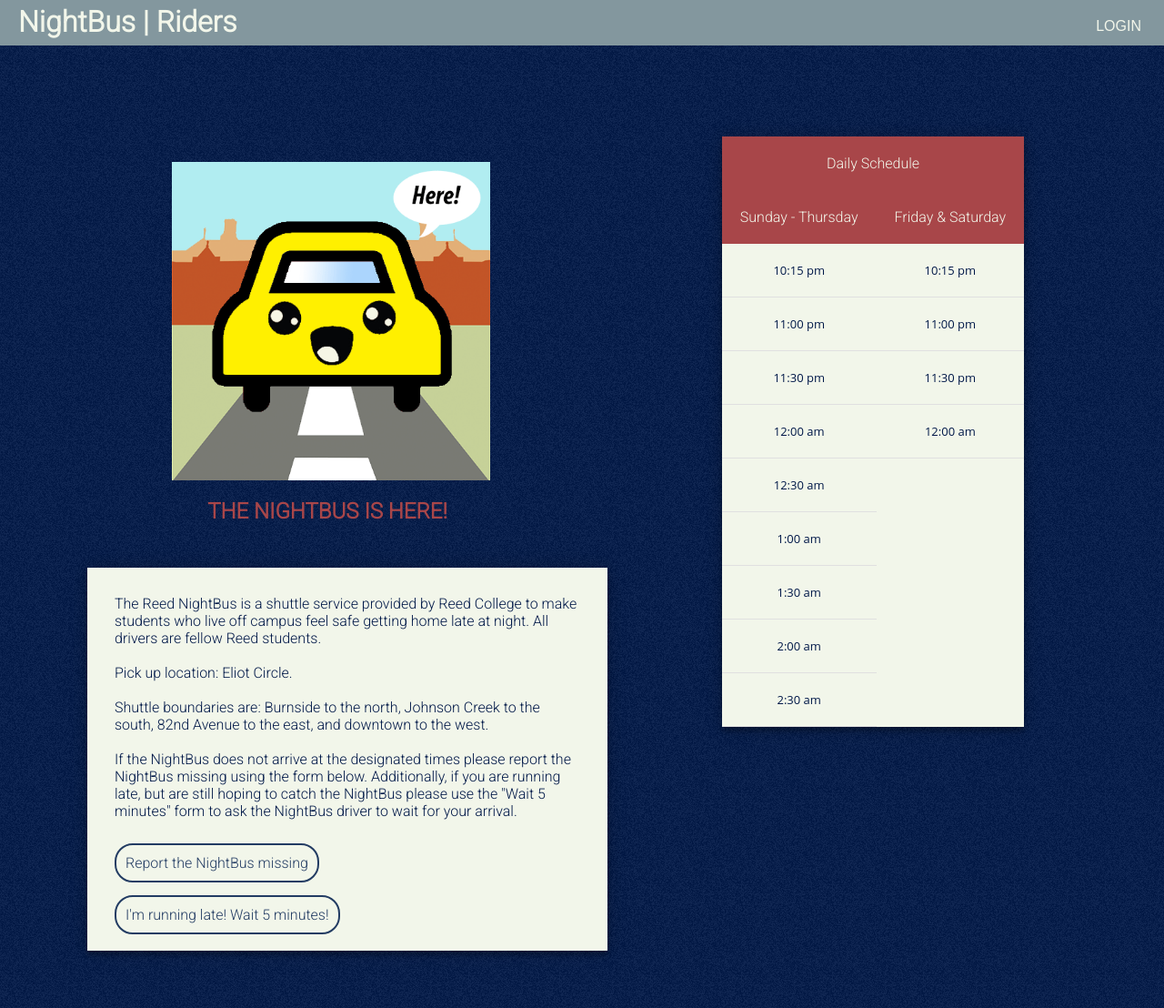
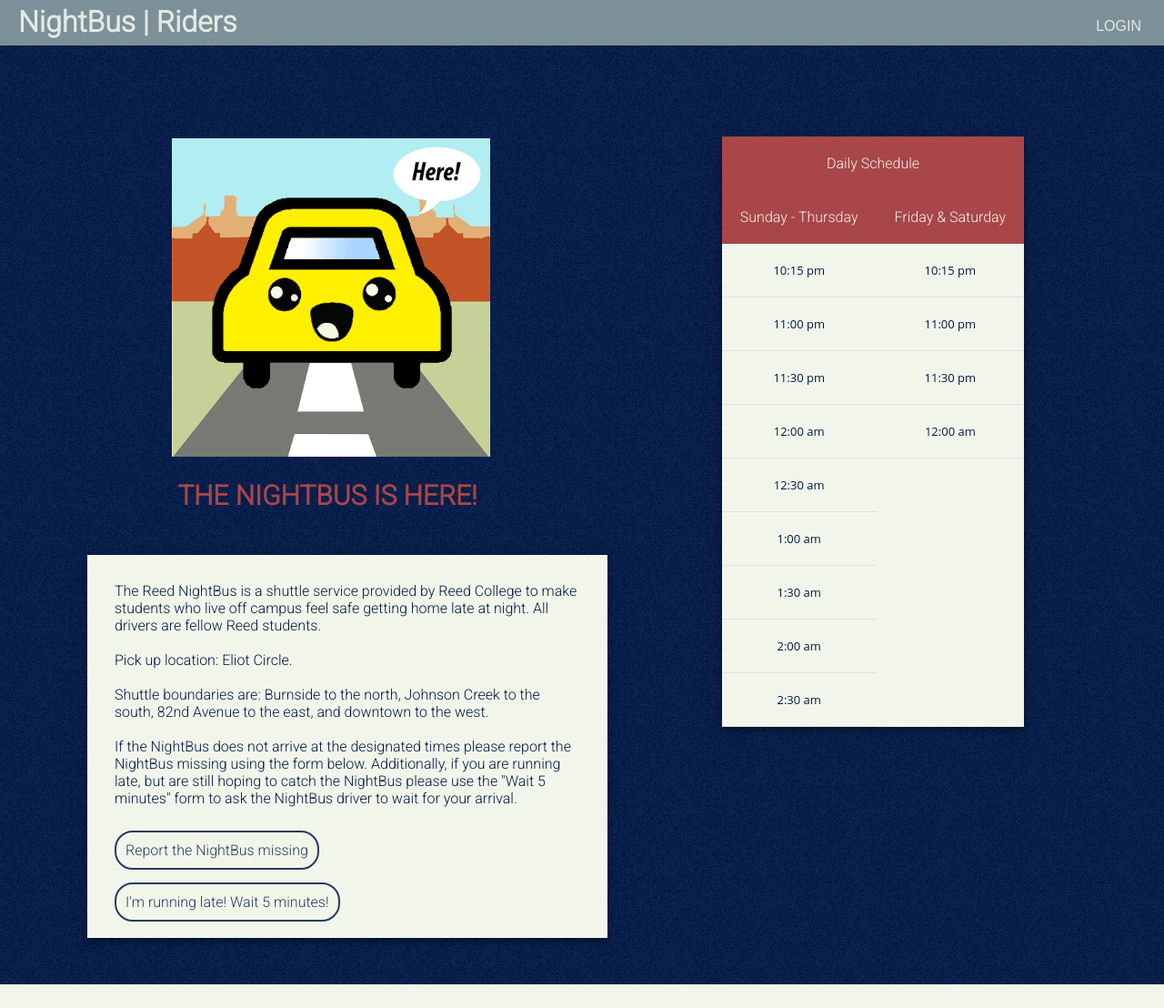
Before and after one commit to reed-college/nightbus, a Flask app: page / in a window 1280 px wide. Shown: the whole page at 91% size. After the commit the page ends 1082 px from the top, so only its background shows below. Run offline with Flask 2, Linux system fonts and the light colour scheme; data comes from the database, SQL or seed files in the repository; some libraries are stand-ins or nearby versions.

Commit message:
a few minor style things

```diff
--- a/nightbus-app/static/css/style.css
+++ b/nightbus-app/static/css/style.css
@@ -46,6 +46,7 @@
     flex-direction: row;
     position: fixed;
     z-index: 1;
+    opacity: 0.95;
   }
   .header h1 {
     margin-left: 15px;
@@ -78,6 +79,7 @@
   }
   #whereis {
     margin-left: 12.5%;
+    font-size: 30px;
   }
   .form-container {
     width: 100%;
@@ -597,7 +599,7 @@ on index.html ***/
   /***  =========== Animation  =========== ***/
 
   .bussie-center {
-    margin-top: 10%;
+    margin-top: 8%;
   }
   .icon-wrap {
     width: 350px;
--- a/nightbus-app/templates/rider.html
+++ b/nightbus-app/templates/rider.html
@@ -48,7 +48,7 @@
 					{% endif %}
 				</div>
 				{% if duration > 0 and "cancelled" not in status %}
-				<h2 id="whereis">The nightbus will be on campus in {{ duration }} minutes </h2> {% else %}
+				<h2 id="whereis">The nightbus will be on campus in {{ duration }} minutes! </h2> {% else %}
 				<h2 id="whereis">The nightbus is {{status}}! </h2> {% endif %}
 
 				<div id="rider-instructions">
```
